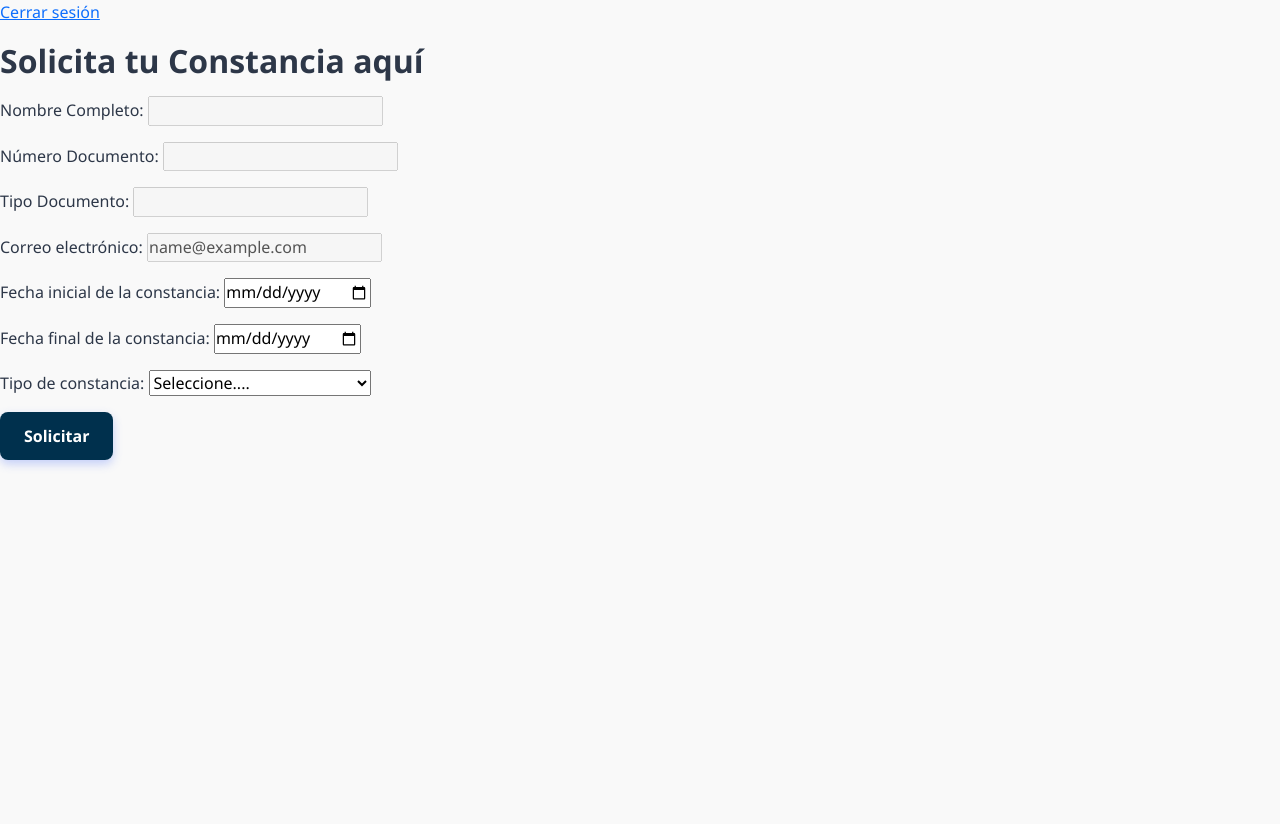
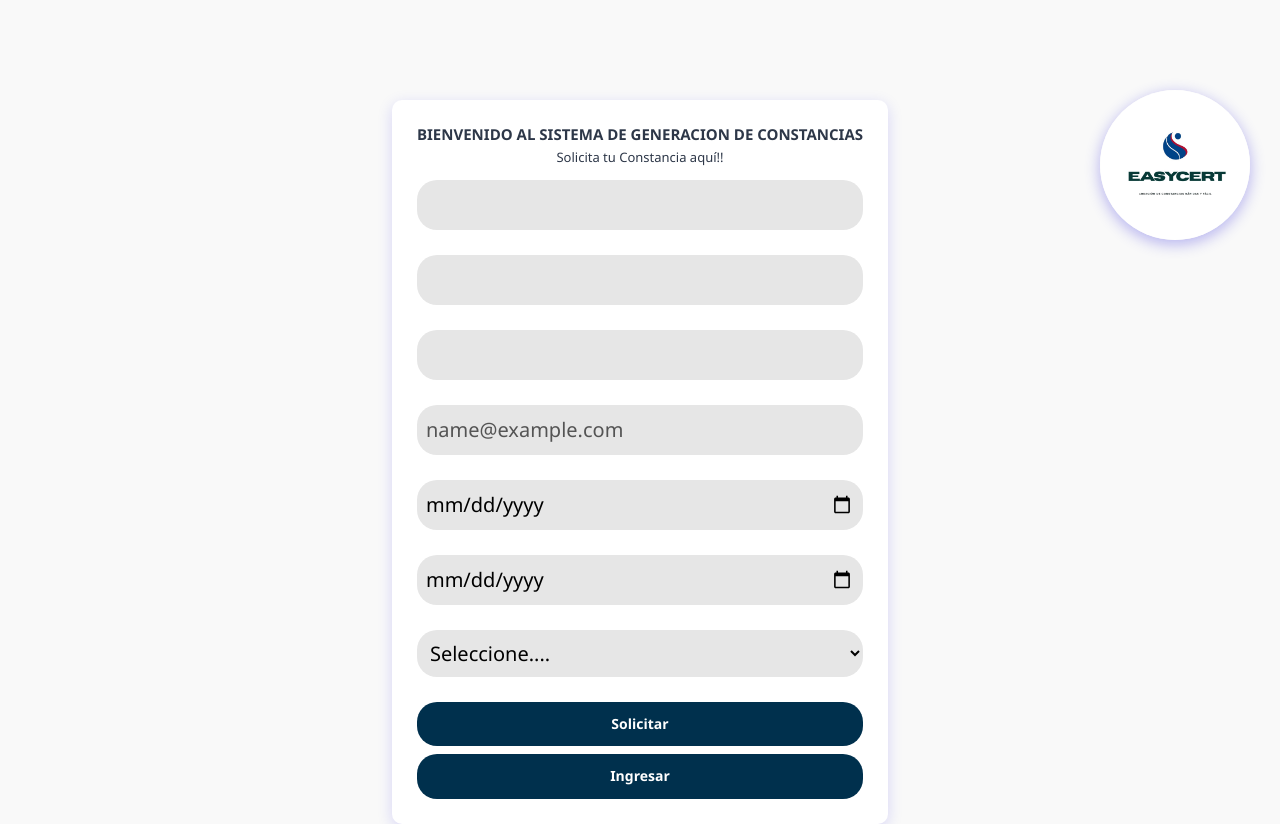
Before and after one commit to Jhodaqui/EasyCert-project, a Django app: page /users/user-dashboard/ in a window 1280 px wide. Before the commit the page ends 468 px from the top, so only its background shows below. Run offline with Django 5.2, Linux system fonts and the light colour scheme; the visitor is signed in with stand-in values (Sample User, id 1); some libraries are stand-ins or nearby versions.

Commit message:
css y demas arreglos 77777 y tetas

```diff
--- a/static/css/styles.css
+++ b/static/css/styles.css
@@ -28,6 +28,7 @@
 }
 
 body {
+    margin-top: 100px;
     font-family: 'Segoe UI', Tahoma, Geneva, Verdana, sans-serif;
     line-height: 1.6;
     color: var(--color-text);
@@ -939,21 +940,27 @@ h6 { font-size: 1rem; }
     text-align: center;
     margin-bottom: 30px;
 }
-
+/* container de laimagen de login */
 .logo-placeholder {
-    width: 120px;
-    height: 120px;
-    background: linear-gradient(145deg, #e6e6e6, #ffffff);
-    border-radius: 50%;
+    width: 10px;
+    height: 10px;
+   box-shadow: #222222;
+    border-radius: 10%;
     margin: 0 auto 15px;
     display: flex;
     align-items: center;
     justify-content: center;
-    font-size: 40px;
-    color: var(--color-secondary);
-    box-shadow: var(--shadow);
+
 }
-
+/* imagen de login */
+.logo-placeholder img {
+    width: 130px;
+    height: 130px;
+    border-radius: 50%;
+    object-fit: cover;
+    box-shadow: 0 4px 15px rgba(0, 0, 0, 0.3);
+    background-color: #00304D;
+}
 .form-title {
     text-align: center;
     margin-bottom: 30px;
@@ -1066,3 +1073,77 @@ h6 { font-size: 1rem; }
         display: none;
     }
 }
+/* ===== Estilos Formulario Constancias ===== */
+.constancia-container {
+  display: flex;
+  justify-content: center;
+  align-items: center;
+  min-height: 90vh;
+  position: relative;
+}
+
+.constancia-card {
+  background: #fff;
+  padding: 25px ;
+  border-radius: 10px;
+  box-shadow: 0 4px 15px #1700e626;
+  max-width: 500 px;
+  text-align: center;
+}
+
+.constancia-title {
+  font-size: 15px;
+  font-weight: 700;
+  margin-bottom: 4px;
+}
+
+.constancia-subtitle {
+  font-size: 13px;
+  font-weight: 500;
+  margin-bottom: 12px;
+}
+
+.constancia-form .form-group input,
+.constancia-form .form-group select {
+  width: 100%;
+  padding: 9px;
+  border-radius: 20px;
+  border: none;
+  background: #e6e6e6;
+  font-size: 20px;
+  outline: none;
+}
+
+.btn-submit, .btn-ingresar {
+  display: block;
+  width: 100%;
+  padding: 11px;
+  border-radius: 20px;
+  border: none;
+  font-size: 14px;
+  font-weight: 600;
+  color: #fff;
+  background-color: #00304D; /* azul oscuro */
+  margin-top: 8px;  /* 🔹 menos espacio entre botones */
+  transition: 0.3s;
+  text-decoration: none;
+  text-align: center;
+}
+
+.btn-submit:hover, .btn-ingresar:hover {
+  background-color: #005070;
+}
+
+/* Logo arriba a la derecha */
+.constancia-logo {
+  position: absolute;
+  top: -10px;
+  right: 30px;
+}
+
+.constancia-logo img {
+  width: 150px;
+  border-radius: 50%;
+  box-shadow: 0 4px 15px rgba(18, 7, 216, 0.3);
+  margin-top: auto;
+}
--- a/templates/users/user/dashboard.html
+++ b/templates/users/user/dashboard.html
@@ -1,45 +1,55 @@
+{% extends "base.html" %}
+{% load static %}
+{% block content %}
 
- {% extends "base.html" %}
-{% block content %}
-<p><a href="{% url 'logout' %}">Cerrar sesión</a></p>
-<h2>Solicita tu Constancia aquí</h2>
+<div class="constancia-container">
+  <div class="constancia-card">
+    <h2 class="constancia-title">BIENVENIDO AL SISTEMA DE GENERACION DE CONSTANCIAS</h2>
+    <p class="constancia-subtitle">Solicita tu Constancia aquí!!</p>
 
-<form method="post" id="constanciaForm">
+    <form method="post" id="constanciaForm" class="constancia-form">
       {% csrf_token %}
-
       {{ form.non_field_errors }}
 
-    <p>
-      {{ form.nombre_completo.label_tag }} {{ form.nombre_completo }}
+      <div class="form-group">
+        {{ form.nombre_completo }}
         {{ form.nombre_completo.errors }}
-    </p>
-    <p>
-      {{ form.numero_documento.label_tag }} {{ form.numero_documento }}
+      </div>
+      <div class="form-group">
+        {{ form.numero_documento }}
         {{ form.numero_documento.errors }}
-    </p>
-    <p>
-      {{ form.tipo_documento.label_tag }} {{ form.tipo_documento }}
+      </div>
+      <div class="form-group">
+        {{ form.tipo_documento }}
         {{ form.tipo_documento.errors }}
-    </p>
-    <p>
-      {{ form.email.label_tag }} {{ form.email }}
+      </div>
+      <div class="form-group">
+        {{ form.email }}
         {{ form.email.errors }}
-    </p>
-    <p>
-      {{ form.fecha_inicial.label_tag }} {{ form.fecha_inicial }}
+      </div>
+      <div class="form-group">
+        {{ form.fecha_inicial }}
         {{ form.fecha_inicial.errors }}
-    </p>
-    <p>
-      {{ form.fecha_final.label_tag }} {{ form.fecha_final }}
+      </div>
+      <div class="form-group">
+        {{ form.fecha_final }}
         {{ form.fecha_final.errors }}
-    </p>
-    <p>
-      {{ form.tipo_constancia.label_tag }} {{ form.tipo_constancia }}
+      </div>
+      <div class="form-group">
+        {{ form.tipo_constancia }}
         {{ form.tipo_constancia.errors }}
-    </p>
+      </div>
 
-    <button type="submit" class="btn btn-primary">Solicitar</button>
+      <button type="submit" class="btn-submit">Solicitar</button>
+      <a href="{% url 'login' %}" class="btn-ingresar">Ingresar</a>
     </form>
+  </div>
+
+  <!-- Logo arriba a la derecha -->
+  <div class="constancia-logo">
+    <img src="{% static 'img/EasyCert.jpg' %}" alt="Logo EasyCert">
+  </div>
+</div>
 
 <!-- Modal -->
 <div class="modal fade" id="confirmModal" tabindex="-1">
--- a/users/forms.py
+++ b/users/forms.py
@@ -109,12 +109,12 @@ class ConstanciaForm(forms.Form):
             ("", "Seleccione...."),
             ("estudio", "Constancia de Estudio"),
             ("laboral", "Constancia Laboral"),
-            ("un_dia", "Constancia por un solo día"),  # 👈 nueva opción
+            ("un_dia", "Constancia por un solo día"),  #  nueva opción
             ("otro", "Otro"),
         ]
     )
 
-    # 🔹 Validaciones
+    #  Validaciones
     def clean(self):
         cleaned_data = super().clean()
         fecha_inicial = cleaned_data.get("fecha_inicial")
@@ -122,12 +122,12 @@ class ConstanciaForm(forms.Form):
         tipo = cleaned_data.get("tipo_constancia")
 
         if fecha_inicial and fecha_final:
-            # ❌ Caso 1: inicial después de final
+            #  Caso 1: inicial después de final
             if fecha_inicial > fecha_final:
                 self.add_error("fecha_inicial", "La fecha inicial no puede ser mayor que la fecha final.")
                 self.add_error("fecha_final", "La fecha final no puede ser menor que la fecha inicial.")
 
-            # ❌ Caso 2: fechas iguales (permitido solo si tipo = 'un_dia')
+            #  Caso 2: fechas iguales (permitido solo si tipo = 'un_dia')
             if fecha_inicial == fecha_final and tipo != "un_dia":
                 self.add_error("fecha_inicial", "Las fechas no pueden ser iguales (excepto en constancias de un solo día).")
                 self.add_error("fecha_final", "Las fechas no pueden ser iguales (excepto en constancias de un solo día).")
--- a/users/views.py
+++ b/users/views.py
@@ -85,9 +85,11 @@ def resend_activation(request):
     return render(request, "users/resend_activation.html")
 
 
+
 # Login
 def login_view(request):
     form = LoginForm(request.POST or None)
+    field_errors = {}  # Diccionario para errores específicos por campo
 
     if request.method == "POST":
         if form.is_valid():
@@ -100,7 +102,7 @@ def login_view(request):
                     login(request, user)
                     messages.success(request, f"Bienvenido {user.nombre_completo}")
 
-                    # 👇 Redirección según rol
+                    # Redirección según rol
                     if user.role == "admin":
                         return redirect("admin_dashboard")
                     elif user.role == "staff":
@@ -108,12 +110,23 @@ def login_view(request):
                     else:
                         return redirect("user_dashboard")
                 else:
-                    messages.error(request, "Tu cuenta aún no está activada. Revisa tu correo.")
+                    # Error específico para cuenta no activada
+                    field_errors['general'] = "⏳ Tu cuenta aún no está activada. Por favor, revisa tu correo electrónico para activarla."
+                    # messages.error(request, "Tu cuenta aún no está activada. Revisa tu correo.")  # ELIMINADO
             else:
-                messages.error(request, "Correo o contraseña incorrectos.")
+                # Error específico para credenciales incorrectas
+                field_errors['general'] = "🔒 Correo electrónico o contraseña incorrectos. Verifica tus credenciales e intenta nuevamente."
+                # messages.error(request, "Correo o contraseña incorrectos.")  # ELIMINADO
+        else:
+            # Capturar errores de validación del formulario por campo
+            for field, errors in form.errors.items():
+                field_errors[field] = " ".join(errors)
 
-    # 👉 Aquí sí enviamos el form al template
-    return render(request, "users/login.html", {"form": form})
+    # Enviamos el form y los errores al template
+    return render(request, "users/login.html", {
+        "form": form,
+        "field_errors": field_errors
+    })
 
 
 # Logout
```
Also changed, not shown: templates/users/emails/password_reset_email.txt (+4 -4 lines), templates/users/login.html (+17 -4 lines), static/img/EasyCert.jpg (added), static/img/EasyCert.png (deleted). Lines whose indentation alone changed are shown as unchanged.
